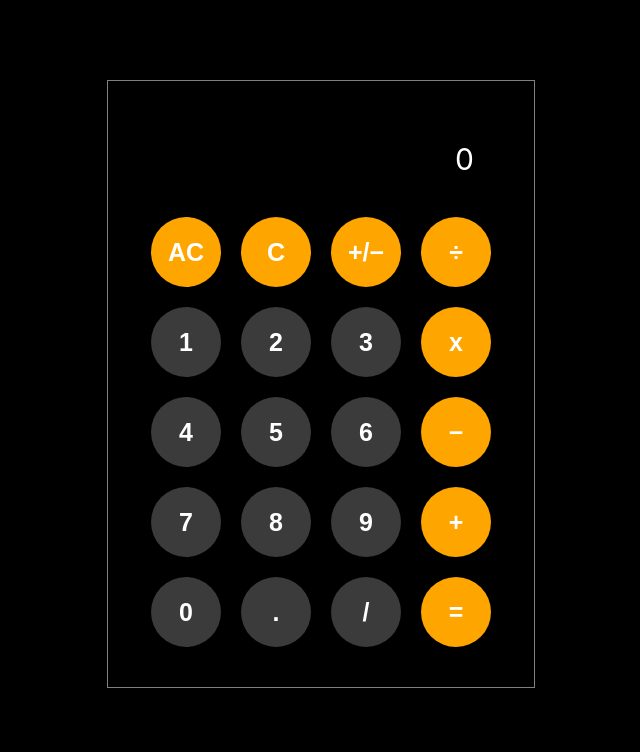
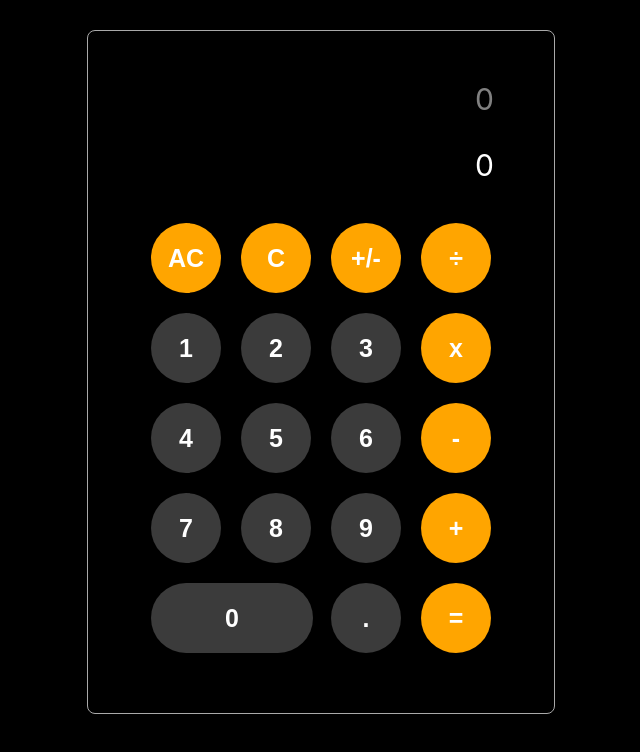
Before and after one commit to valletgood/calculator, a React (Create React App) app: page / in a window 1280 px wide. Shown: the top 752 px of the page, without its empty margins (319-959 px from the left). Built offline with nearby package versions, Linux system fonts and the light colour scheme.

Commit message:
20230106

```diff
--- a/src/App.css
+++ b/src/App.css
@@ -1,21 +1,30 @@
 body {
   padding: 30px;
-  margin-top: 50px;
   background-color: black;
 }
 
 .App {
   width: 30%;
   margin: auto;
-  border: 1px solid gray;
-  padding: 30px;
+  border: 1px solid darkgray;
+  border-radius: 8px;
+  padding: 50px;
 }
 
 .show_data{
   text-align: right;
   font-size: 30px;
-  padding: 30px;
+  padding-right: 10px;
+  padding-bottom: 30px;
+  color: rgba(255, 255, 255, 0.5);
+}
+
+.Calculator {
   color: white;
+  font-size: 30px;
+  text-align: right;
+  padding-right: 10px;
+  padding-bottom: 30px;
 }
 
 .btns{
--- a/src/App.js
+++ b/src/App.js
@@ -1,51 +1,85 @@
-import React, { useEffect, useRef, useState } from 'react';
+import React, { useEffect, useState } from 'react';
 import './App.css';
+import Calculator from './Calculator';
+import ShowData from './ShowData';
 
 function App() {
 
-  const numberArray = [1, 2, 3, 4, 5, 6, 7, 8, 9, 0, '.', '/'];
-
-  const calArray = ['÷', 'x', '−', '+', '=']
+  const numberArray = [1, 2, 3, 4, 5, 6, 7, 8, 9, 0, '.' ];
 
   const [selectData, setSelectData] = useState([]);
 
-  // !--- 선택한 값 출력 ---!
-  const showData = (value) => {
-    if (value === '=') {
-      return;
-    } else
-      setSelectData(selectData.concat(value))
+  const [checkingMethod, setCheckingMethod] = useState(true)
+
+  const [result, setResult] = useState()
+
+  // !--- 숫자 출력 ---!
+  const getNum = (e) => {
+      setSelectData((prev) => prev + e.target.value)
+      setCheckingMethod(true)
+  }
+
+  // !--- 연산자 출력
+  const getMethod = (e) => {
+    checkMethod();
+    if(e.target.value === '=') {
+      resultData();
+    } else if(checkingMethod === true) {
+      setSelectData((prev) => prev + e.target.value)
+    } else {
+      alert('숫자를 입력해주세요')
+    }
+  }
+  // !--- 직전 입력 문자 판별
+  const checkMethod = () => {
+    setCheckingMethod(false)
+  }
+
+  // !--- 값 계산
+  const resultData = () => {
+    const calculator = eval(`${selectData}`)
+    console.log(calculator)
+    setResult(calculator)
+    setSelectData([])
   }
 
   // !--- 값 초기화 ---!
   const allClearData = () => {
     setSelectData([])
+    setResult(0)
   }
 
   // !--- 마지막 입력 취소 ---!
   const clearData = () => {
-    const data = selectData.pop()
-    const result = selectData.filter((it) => it !== data.index)
-    setSelectData(result)
+    const data = selectData.slice(0, -1)
+    setSelectData(data)
   }
+
+
+
   return (
     <div className="App">
-      <div className='show_data'>
-        {selectData.length === 0 ? 0 : selectData}
-      </div>
+      <ShowData selectData={selectData} />
+      <Calculator result={result} setResult={setResult} />
       <div className='btns'>
         <div className='left_btns'>
           <div className='function_btns'>
-            <button className='function_btn' onClick={allClearData}>AC</button>
-            <button className='function_btn' onClick={clearData}>C</button>
-            <button className='function_btn'>+/−</button>
+            <button className='function_btn' value={'AC'} onClick={allClearData}>AC</button>
+            <button className='function_btn' value={'C'} onClick={clearData}>C</button>
+            <button className='function_btn' value={'+/-'} >+/-</button>
           </div>
           <div className='number_btns'>
-            {numberArray && numberArray.map((value, index) => <button className='number_btn' key={index} onClick={() => showData(value)}>{value}</button>)}
+            {numberArray && numberArray.map((value, index) => index !==9? <button className='number_btn' key={index} onClick={getNum} value={value} >{value}</button> :
+            <button style={{gridColumn:'1/3',width:'90%' ,borderRadius:'100px'}} className='number_btn' key={index} onClick={getNum} value={value} >{value}</button>
+            )}
           </div>
         </div>
         <div className='sign_btns'>
-          {calArray && calArray.map((sign, index) => <button key={index} className='sign_btn' onClick={() => showData(sign)}>{sign}</button>)}
+          <button className='sign_btn' onClick={getMethod} value={'/'}>÷</button>
+          <button className='sign_btn' onClick={getMethod} value={'*'}>x</button>
+          <button className='sign_btn' onClick={getMethod} value={'-'}>-</button>
+          <button className='sign_btn' onClick={getMethod} value={'+'}>+</button>
+          <button className='sign_btn' onClick={getMethod} value={'='}>=</button>
         </div>
       </div>
     </div>
--- /dev/null
+++ b/src/Calculator.js
@@ -0,0 +1,12 @@
+import React from "react";
+
+const Calculator = ({result}) => {
+
+    return (
+        <div className="Calculator">
+            {result === undefined ? 0 : result}
+        </div>
+    )
+}
+
+export default Calculator;
--- /dev/null
+++ b/src/ShowData.js
@@ -0,0 +1,12 @@
+import React, { useEffect } from "react";
+
+const ShowData = ({selectData}) => {
+
+    return(
+        <div className="show_data">
+        {selectData.length===0? 0 : selectData}
+        </div>
+    )
+}
+
+export default ShowData;
```
Also changed, not shown: 1 other file (tests, documents, lock files or other folders).
